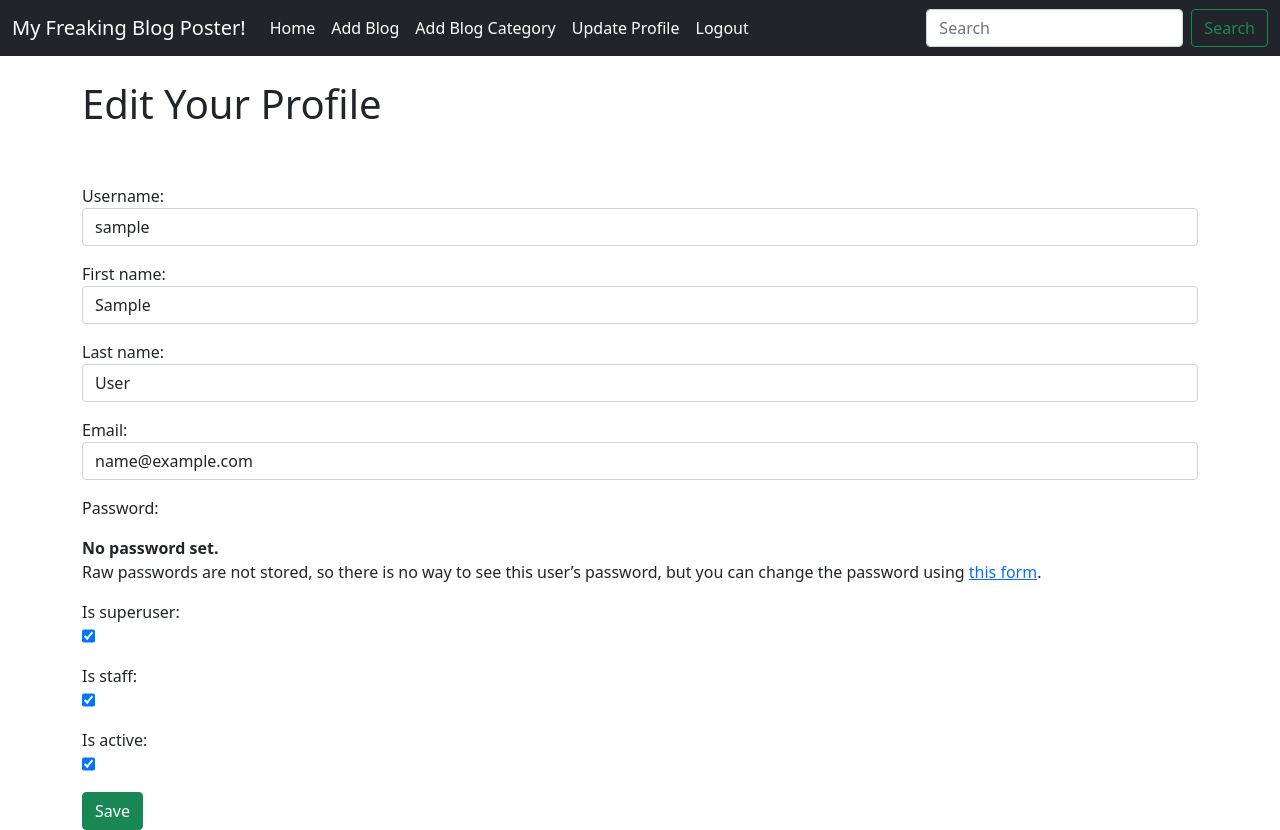
After one commit to meghna750/Blogging-Website, a Django app: page /members/edit_profile/ in a window 1280 px wide. The commit adds this page. Run offline with Django 3.2, Linux system fonts and the light colour scheme; the visitor is signed in with stand-in values (Sample User, id 1); parts of the project's set-up code (start-up, migrations or seed data) failed here and were passed over.

Commit message:
update profile page added, styled, password update is still left

```diff
--- a/members/forms.py
+++ b/members/forms.py
@@ -1,4 +1,4 @@
-from django.contrib.auth.forms import UserCreationForm
+from django.contrib.auth.forms import UserCreationForm , UserChangeForm
 from django.contrib.auth.models import User
 from django import forms
 
@@ -15,3 +15,18 @@ class SignUpForm(UserCreationForm):
         self.fields['username'].widget.attrs['class']='form-control'
         self.fields['password1'].widget.attrs['class']='form-control'
         self.fields['password2'].widget.attrs['class']='form-control'
+
+class EditProfileForm(UserChangeForm):
+    email =forms.EmailField(widget=forms.EmailInput(attrs={'class': 'form-control'}))
+    first_name= forms.CharField(max_length=50, widget=forms.TextInput(attrs={'class': 'form-control'}))
+    last_name= forms.CharField(max_length=50, widget=forms.TextInput(attrs={'class': 'form-control'}))
+    username= forms.CharField(max_length=50, widget=forms.TextInput(attrs={'class': 'form-control'}))
+    # last_login= forms.CharField(max_length=50, widget=forms.TextInput(attrs={'class': 'form-control'}))
+    is_superuser= forms.CharField(max_length=50, widget=forms.CheckboxInput(attrs={'class': 'form-check'}))
+    is_staff = forms.CharField(max_length=50, widget=forms.CheckboxInput(attrs={'class': 'form-check'}))
+    is_active = forms.CharField(max_length=50, widget=forms.CheckboxInput(attrs={'class': 'form-check'}))
+    # is_staff = forms.CharField(max_length=50, widget=forms.TextInput(attrs={'class': 'form-control'}))
+
+    class Meta:
+        model = User
+        fields=('username', 'first_name' ,'last_name','email','password', 'is_superuser','is_staff' ,'is_active')
--- /dev/null
+++ b/members/templates/registration/edit_profile.html
@@ -0,0 +1,16 @@
+{% extends 'base.html' %}
+{% block title %} Blogs| EditProfile {% endblock %}
+{% block content %}
+
+
+<h1>Edit Your Profile </h1>
+<br/><br/>
+<div class="form-group">
+    <form method="POST">
+        {% csrf_token %}
+        {{ form.as_p }}
+        <!-- {{ form.as_ul }} -->
+        <button class="btn btn-success">Save</button>
+    </form>
+</div>
+{% endblock %}
--- a/members/urls.py
+++ b/members/urls.py
@@ -1,7 +1,8 @@
 from django.urls import path, include
-from .views import UserRegisterView
+from .views import UserRegisterView , UserEditView
 
 urlpatterns = [
     path('register/' , UserRegisterView.as_view(),name='register'),
+    path('edit_profile/' , UserEditView.as_view(),name='edit_profile'),
 
 ]
--- a/members/views.py
+++ b/members/views.py
@@ -1,11 +1,19 @@
 from django.shortcuts import render
 from django.views import generic
-from django.contrib.auth.forms import UserCreationForm
+from django.contrib.auth.forms import UserCreationForm , UserChangeForm
 from django.urls import reverse_lazy
-from .forms import SignUpForm
+from .forms import SignUpForm , EditProfileForm
 # Create your views here.
 
 class UserRegisterView(generic.CreateView):
     form_class= SignUpForm
     template_name= 'registration/register.html'
     success_url=reverse_lazy('login')
+
+class UserEditView(generic.UpdateView):
+    form_class= EditProfileForm
+    template_name= 'registration/edit_profile.html'
+    success_url=reverse_lazy('home')
+
+    def get_object(self):
+        return self.request.user
--- a/yourblog/templates/base.html
+++ b/yourblog/templates/base.html
@@ -45,6 +45,9 @@
                 <a class="nav-link active" href="{% url 'add_category' %}">Add Blog Category</a>
               </li>
               <li class="nav-item">
+                <a class="nav-link active" href="{% url 'edit_profile' %}">Update Profile</a>
+              </li>
+              <li class="nav-item">
                 <a class="nav-link active" href="{% url 'logout' %}">Logout</a>
               </li>
               {% else %}
```
